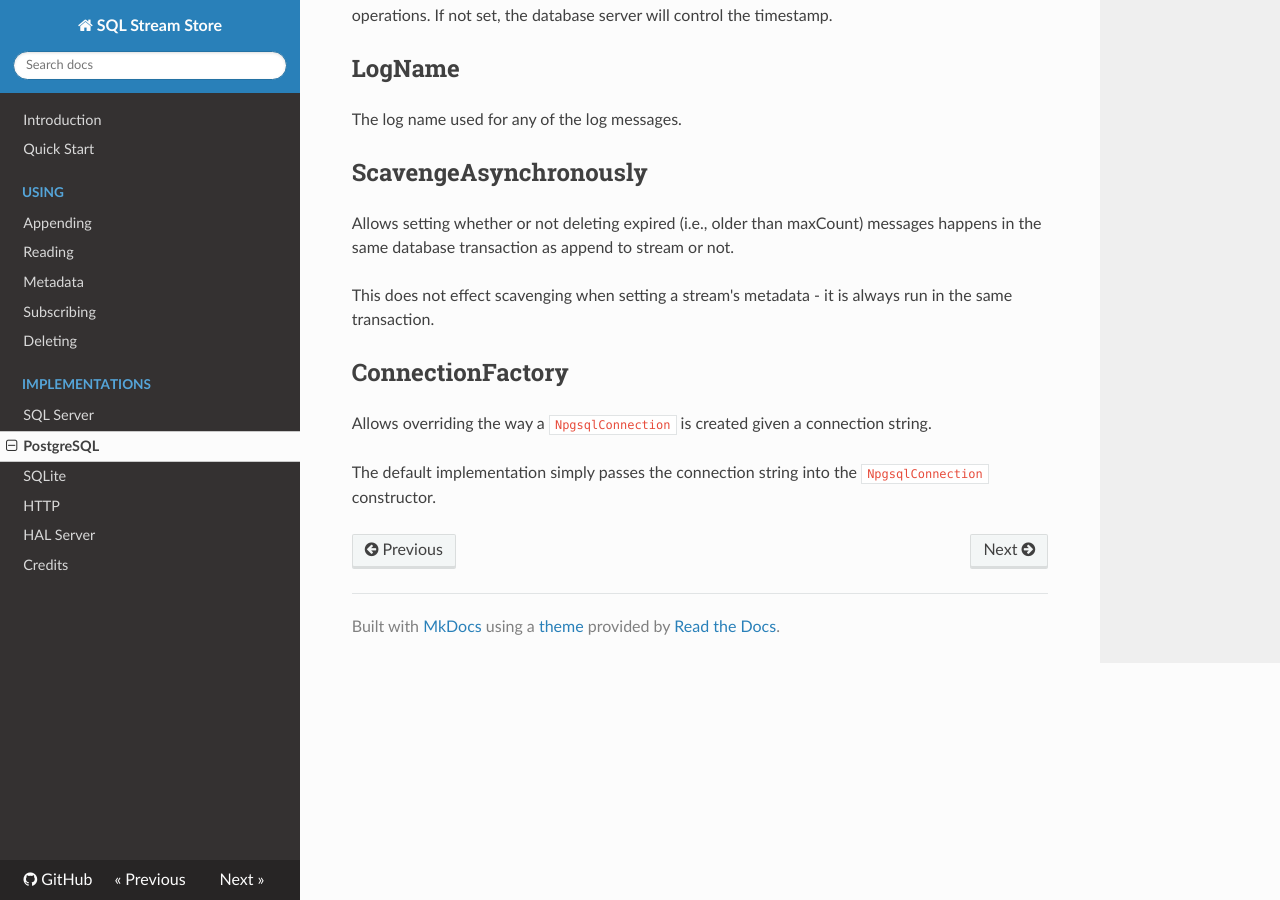
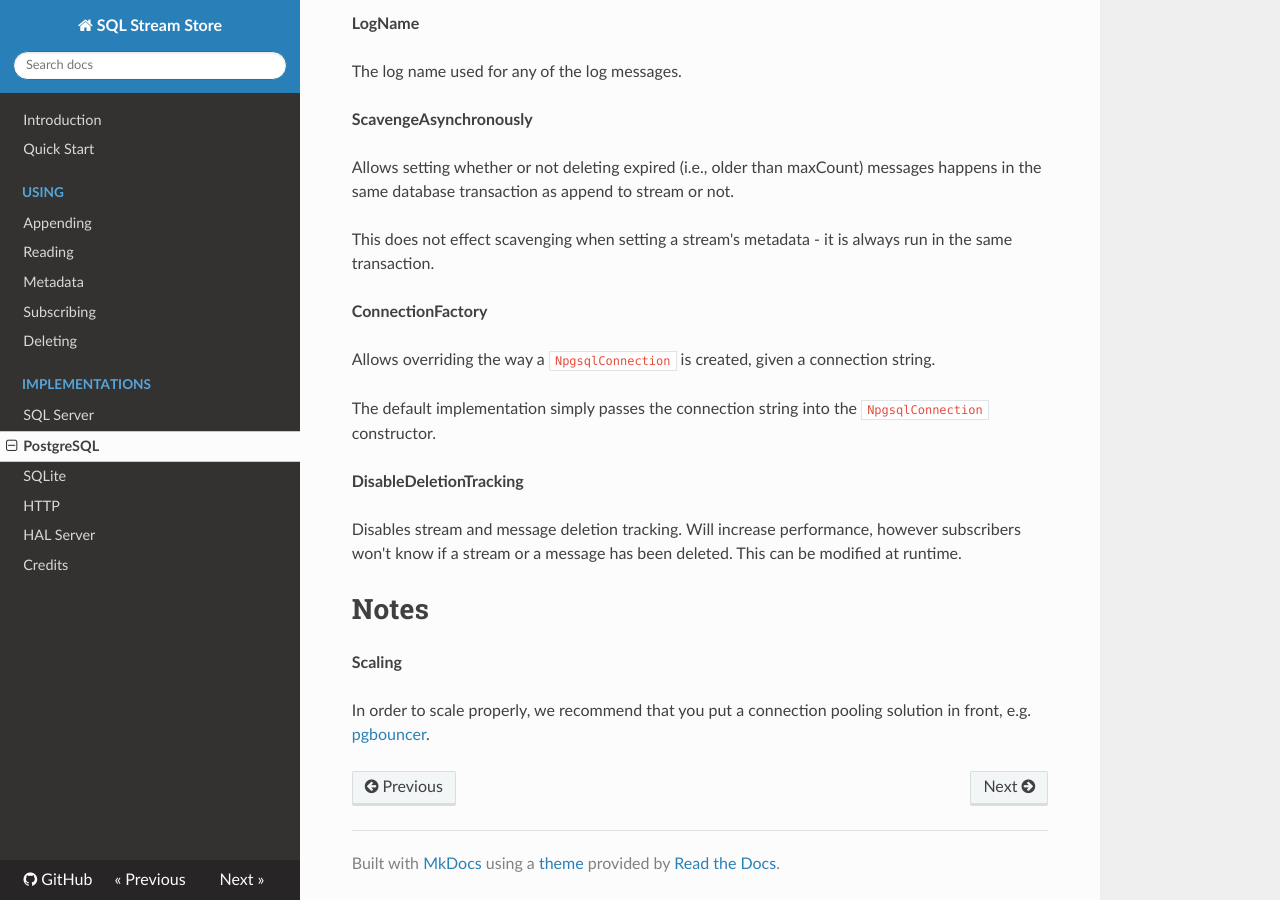
Before and after one commit to SQLStreamStore/docs, an MkDocs documentation site: the page built from docs/postgres.md, in a window 1280 px wide and 900 px high, scrolled down 1243 px. Built offline with MkDocs 1.6.1, drawn with Linux system fonts in a browser that asks for light colours; nearby versions of some CDN libraries; old or Windows-style settings are respelled for this version of MkDocs; some of the changed text lies outside the part shown.

Commit message:
fixed pg docs

```diff
--- a/docs/postgres.md
+++ b/docs/postgres.md
@@ -1,4 +1,4 @@
-#Postgres Storage
+# Postgres Storage
 
 The database schema for the Postgres SQL Stream Store driver
 consists of two tables, a custom data type, and multiple
@@ -32,47 +32,60 @@ found here - starting with `Tables.sql` and excluding
 
 # Settings
 
-## Constructor
+**Constructor**
 
 Takes a connection string.
 
-## CreateStreamNotifier
+**CreateStreamNotifier**
 
 Allows overriding of the stream store notifier.
 
-## Schema
+**Schema**
 
 The schema SQL Stream Store should place database objects
 into. Defaults to `public`.
 
-## ExplainAnalyze
+**ExplainAnalyze**
 
 Loads the `auto_explain` module and turns it on for all
 queries. Useful for index tuning. Defaults to `false`;
 
-## GetUtcNow
+**GetUtcNow**
 
 A delegate to return the current UTC now. Used in testing
 to control timestamps and time related operations. If not
 set, the database server will control the timestamp.
 
-## LogName
+**LogName**
 
 The log name used for any of the log messages.
 
-## ScavengeAsynchronously
+**ScavengeAsynchronously**
 
 Allows setting whether or not deleting expired (i.e., older
 than maxCount) messages happens in the same database
 transaction as append to stream or not.
 
-This does not effect scavenging when setting a stream's metadata
-- it is always run in the same transaction.
+This does not effect scavenging when setting a stream's
+metadata - it is always run in the same transaction.
 
-## ConnectionFactory
+**ConnectionFactory**
 
-Allows overriding the way a `NpgsqlConnection` is created
+Allows overriding the way a `NpgsqlConnection` is created,
 given a connection string.
 
 The default implementation simply passes the connection string
 into the `NpgsqlConnection` constructor.
+
+**DisableDeletionTracking**
+
+Disables stream and message deletion tracking. Will increase
+performance, however subscribers won't know if a stream or a
+message has been deleted. This can be modified at runtime.
+
+# Notes
+
+**Scaling**
+
+In order to scale properly, we recommend that you put a connection
+pooling solution in front, e.g. [pgbouncer](https://pgbouncer.github.io/).
```
Also changed, not shown: other parts of docs/postgres.md (+1 -1 lines).
